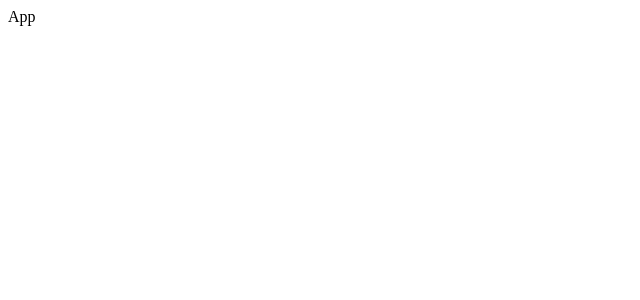
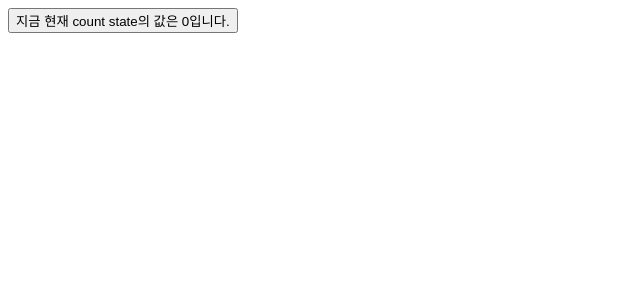
Before and after one commit to bbo22222/react-01-todo, a React (Vite) app: page / in a window 1280 px wide. Shown: the top 300 px of the page, without its empty margins (0-640 px from the left). Built offline with nearby package versions, Linux system fonts and the light colour scheme.

Commit message:
button count 증가 코드 작성

```diff
--- a/src/App.jsx
+++ b/src/App.jsx
@@ -1,5 +1,23 @@
+import {useState} from "react";
+
 function App(){
-    return <>App</>
+    //useState()리액트 훅
+    //react가 이 컴포넌트가 화면에 떠 있는 동안 유지하며 감시하는 특수 변수를 만들어내는 훅
+    //매개변수로서 useState(초기값)
+    //그렇게 해서  array를 리턴하는데 그 모양은 [state변수, state 변수를 바꿀 수 있는 함수]
+   const[count, setCount] =useState(0);
+
+   //사용자가 버튼을 클릭하는 순간, count에 현재값+1 하는 계산을 시켜야 됨
+
+    function addCount(){
+        setCount(count + 1);
+        //리턴이 필요없음. 왜?=> count의 값을 이 함수는 바꿔줄 것이고,
+        //count는 state이므로, 값만 바뀌면 리액트가 알아서 화면을 다시 그릴거니까.
+    }
+
+    return <button onClick={addCount}>지금 현재 count state의 값은 {count}입니다.</button>;
+    //어떠한 태그든지, onClick이라는 속성을 사용할 수 있고
+    //말 그대로 " 이 태그가 클릭되는 순간" 집어넣은 함수가 실행됨
 }
 
 export default App;
```
